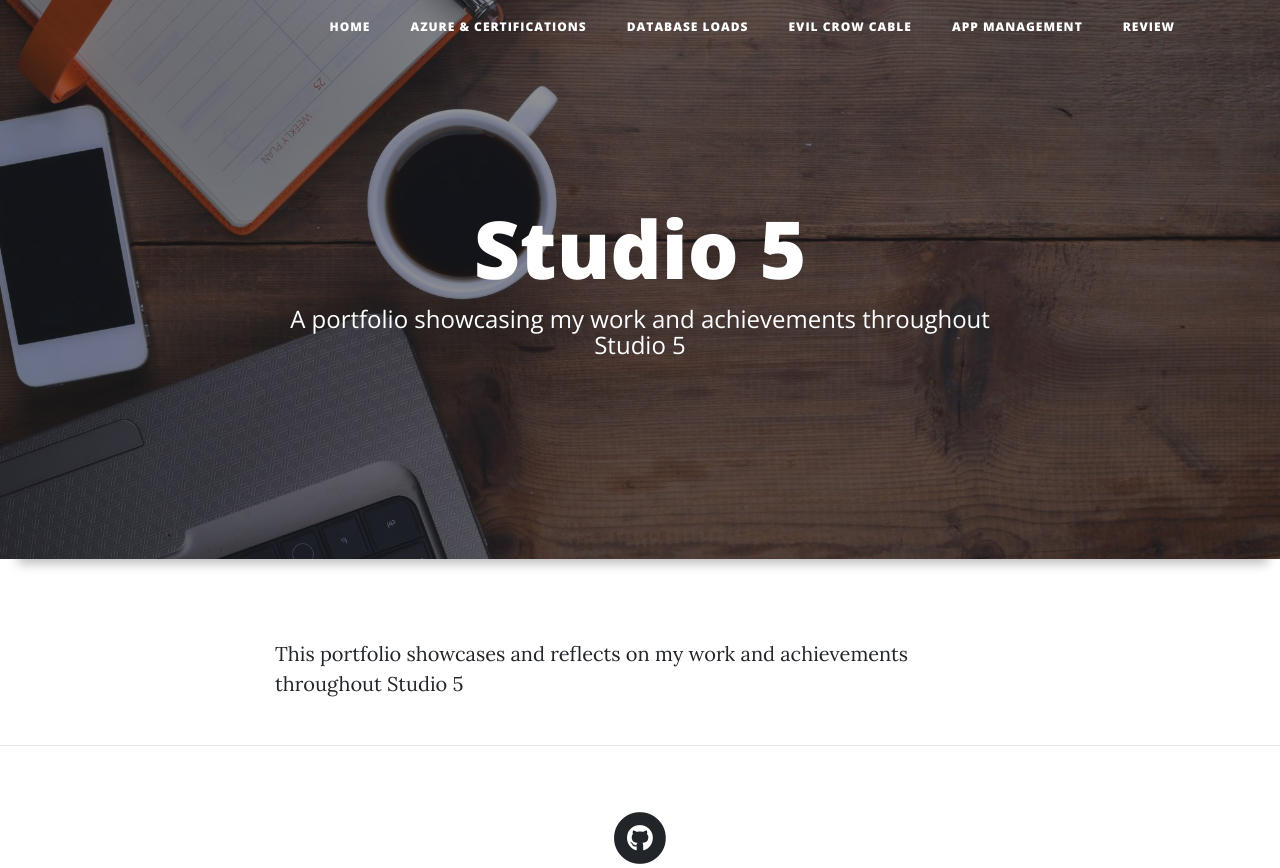
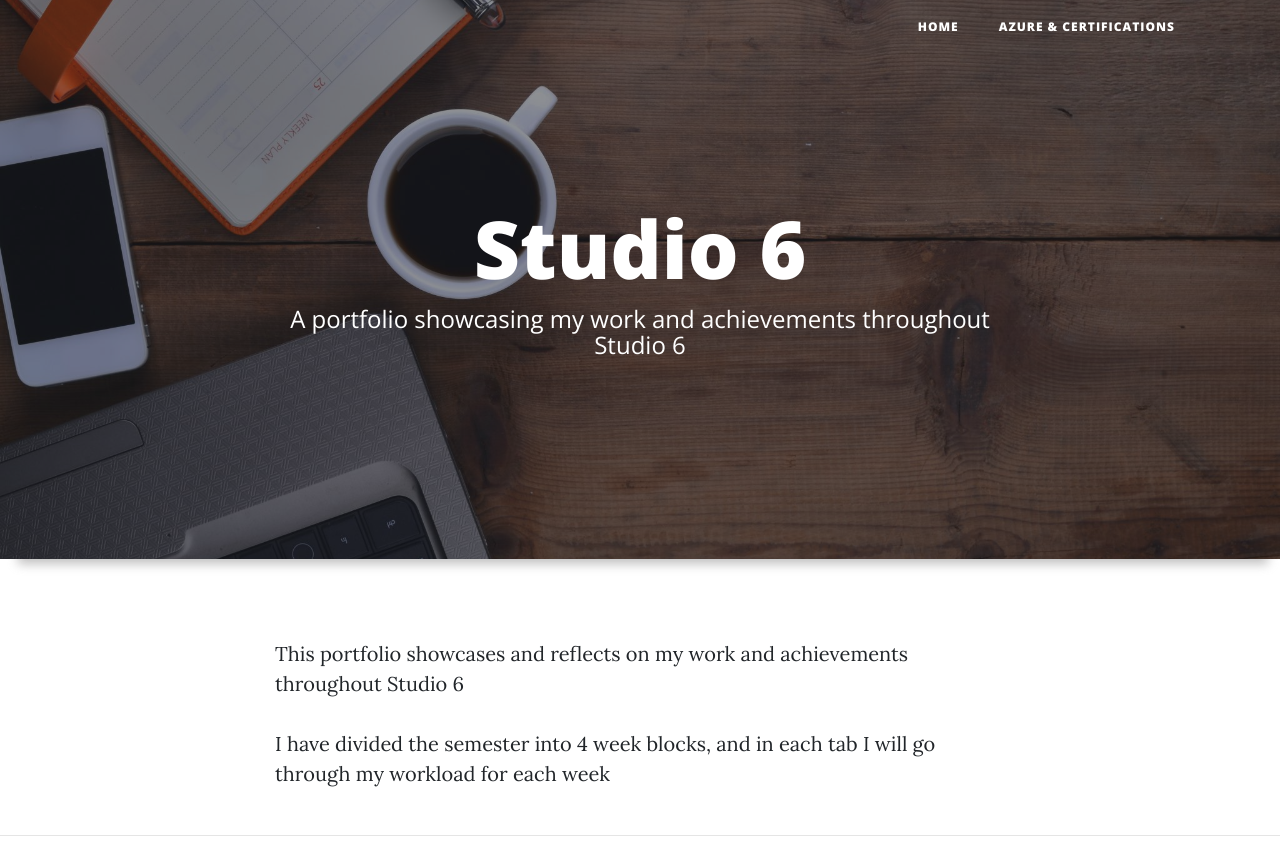
Before and after one commit to kyleal1/Studio6, a website: page index.html in a window 1280 px wide. Shown: the top 868 px of the page. Drawn offline with nearby package versions, Linux system fonts and the light colour scheme.

Commit message:
Started index

```diff
--- a/index.html
+++ b/index.html
@@ -8,7 +8,7 @@
   <meta name="description" content="">
   <meta name="author" content="">
 
-  <title>Studio 5 Portfolio</title>
+  <title>Studio 6 Portfolio</title>
 
   <!-- Bootstrap core CSS -->
   <link href="vendor/bootstrap/css/bootstrap.min.css" rel="stylesheet">
@@ -40,18 +40,6 @@
           <li class="nav-item">
             <a class="nav-link" href="azure.html">Azure & Certifications</a>
           </li>
-		  <li class="nav-item">
-            <a class="nav-link" href="db.html">Database loads</a>
-          </li>
-		  <li class="nav-item">
-            <a class="nav-link" href="evilcrow.html">Evil Crow Cable</a>
-          </li>
-		  <li class="nav-item">
-            <a class="nav-link" href="apps.html">App Management</a>
-          </li>
-		  <li class="nav-item">
-            <a class="nav-link" href="review.html">Review</a>
-          </li>
         </ul>
       </div>
     </div>
@@ -64,8 +52,8 @@
       <div class="row">
         <div class="col-lg-8 col-md-10 mx-auto">
           <div class="site-heading">
-            <h1>Studio 5</h1>
-            <span class="subheading">A portfolio showcasing my work and achievements throughout Studio 5</span>
+            <h1>Studio 6</h1>
+            <span class="subheading">A portfolio showcasing my work and achievements throughout Studio 6</span>
           </div>
         </div>
       </div>
@@ -76,7 +64,8 @@
   <div class="container">
     <div class="row">
       <div class="col-lg-8 col-md-10 mx-auto">
-        <p>This portfolio showcases and reflects on my work and achievements throughout Studio 5</p>
+        <p>This portfolio showcases and reflects on my work and achievements throughout Studio 6</p>
+		<p>I have divided the semester into 4 week blocks, and in each tab I will go through my workload for each week</p>
 
 
       </div>
```
